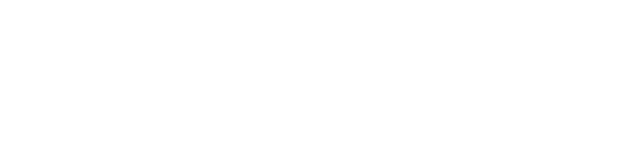
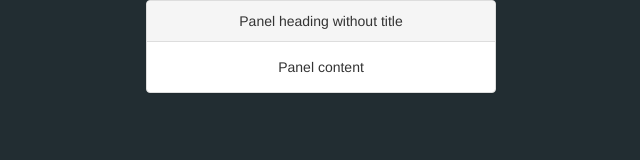
Before and after one commit to MMMMMjingwen/letao, a website: page public/back/login.html in a window 1280 px wide. Shown: the whole page, without its empty margins (319-959 px from the left). Drawn offline with Linux system fonts and the light colour scheme.

Commit message:
登陆页面完成

```diff
--- /dev/null
+++ b/public/back/css/common.css
@@ -0,0 +1,4 @@
+@charset "UTF-8";
+body{
+  background-color: #222d32 ;
+}
--- /dev/null
+++ b/public/back/js/login.js
@@ -0,0 +1,3 @@
+/**
+ * Created by 马靖文 on 2018/1/11.
+ */
--- a/public/back/login.html
+++ b/public/back/login.html
@@ -2,9 +2,25 @@
 <html lang="zh-CN">
 <head>
   <meta charset="UTF-8">
-  <title>Title</title>
+  <title>后台管理系统-登录</title>
+  <link rel="stylesheet" href="lib/bootstrap/css/bootstrap.min.css">
+  <link rel="stylesheet" href="css/common.css">
 </head>
 <body>
+  <div class="container">
+      <div class="col-md-4 text-center col-lg-offset-4">
+        <div class="panel panel-default">
+          <div class="panel-heading">Panel heading without title</div>
+          <div class="panel-body">
+            Panel content
+          </div>
+        </div>
+      </div>
+  </div>
 
+
+
+<script src='./lib/jquery/jquery.js'></script>
+<script src='js/login.js'></script>
 </body>
 </html>
```
